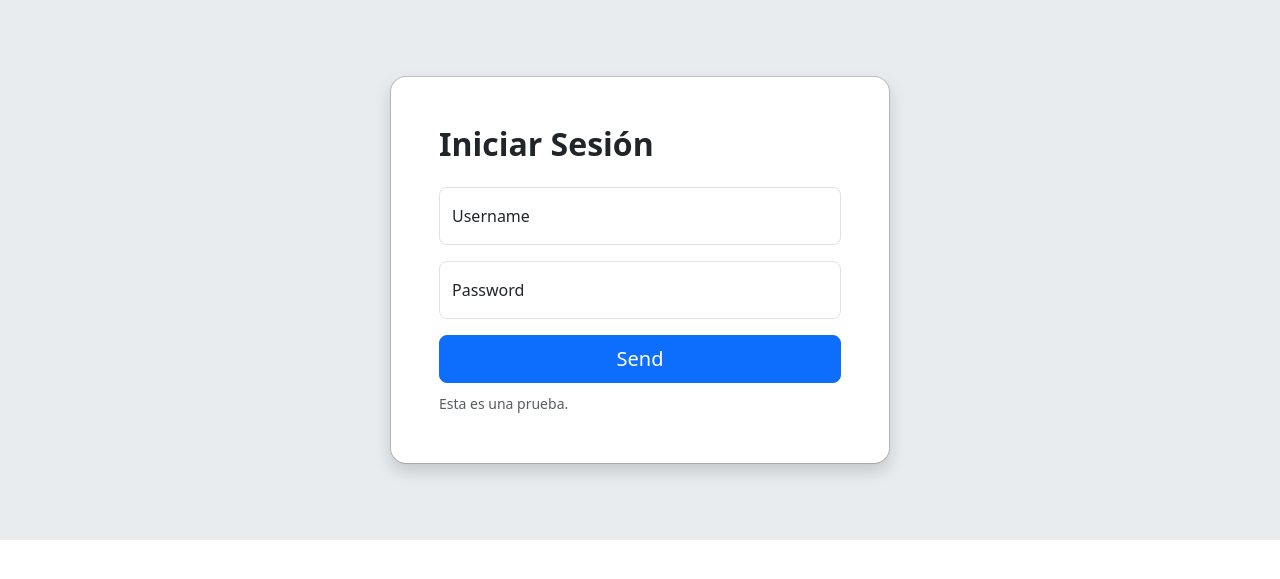
After one commit to edro720189/AprenderProgramacion, a PHP site: page / in a window 1280 px wide. The commit adds this page. Shown: the top 579 px of the page. Run offline with PHP 8.4, Linux system fonts and the light colour scheme; some libraries are stand-ins or nearby versions.

Commit message:
Ejercicio dos

```diff
--- /dev/null
+++ b/practica2/index.php
@@ -0,0 +1,61 @@
+<!doctype html>
+<html lang="en">
+<head>
+  <title>Prueba de Inicio de Sesión</title>
+  <meta charset="utf-8">
+  <meta name="viewport" content="width=device-width, initial-scale=1, shrink-to-fit=no">
+  <link href="https://cdn.jsdelivr.net/npm/bootstrap@5.2.1/dist/css/bootstrap.min.css" rel="stylesheet" integrity="sha384-iYQeCzEYFbKjA/T2uDLTpkwGzCiq6soy8tYaI1GyVh/UjpbCx/TYkiZhlZB6+fzT" crossorigin="anonymous">
+  <link href="assets/dist/css/bootstrap.min.css" rel="stylesheet">
+</head>
+<body>
+<main>
+  <div class="modal modal-sheet position-static d-block bg-body-secondary p-4 py-md-5" tabindex="-1" role="dialog" id="modalSignin">
+  <div class="modal-dialog" role="document">
+    <div class="modal-content rounded-4 shadow">
+      <div class="modal-header p-5 pb-4 border-bottom-0">
+        <h1 class="fw-bold mb-0 fs-2">Iniciar Sesión</h1>
+      </div>
+      <div class="modal-body p-5 pt-0">
+        <form class="" action="procesardatos.php" method="post">
+          <div class="form-floating mb-3">
+            <input type="text" class="form-control rounded-3" id="floatingInput" placeholder="name@example.com" name="username">
+            <label for="floatingInput">Username</label>
+          </div>
+          <div class="form-floating mb-3">
+            <input type="password" class="form-control rounded-3" id="floatingInput" placeholder="name@example.com" name="password">
+            <label for="floatingInput">Password</label>
+        <?php
+            if (isset($_GET['error']) && !empty($_GET['error'])) {
+                echo '<spam class="text-danger">' . $_GET['error'] . '</spam>';
+        }
+        ?>
+            </div>
+          <button class="w-100 mb-2 btn btn-lg rounded-3 btn-primary" type="submit">Send</button>
+          <small class="text-body-secondary">Esta es una prueba.</small>
+        </form>
+      </div>
+    </div>
+  </div>
+</div>
+<script>
+  function togglePassword() {
+    var passwordField = document.getElementById("password");
+    var passwordToggle = document.querySelector(".password-toggle");
+
+    if (passwordField.type === "password") {
+      passwordField.type = "text";
+      passwordToggle.textContent = "Ocultar contraseña";
+    } else {
+      passwordField.type = "password";
+      passwordToggle.textContent = "Mostrar contraseña";
+    }
+  }
+</script>
+</main>
+  <!-- Bootstrap JavaScript Libraries -->
+  <script src="https://cdn.jsdelivr.net/npm/@popperjs/core@2.11.6/dist/umd/popper.min.js" integrity="sha384-oBqDVmMz9ATKxIep9tiCxS/Z9fNfEXiDAYTujMAeBAsjFuCZSmKbSSUnQlmh/jp3" crossorigin="anonymous"></script>
+  <script src="https://cdn.jsdelivr.net/npm/bootstrap@5.2.1/dist/js/bootstrap.min.js" integrity="sha384-7VPbUDkoPSGFnVtYi0QogXtr74QeVeeIs99Qfg5YCF+TidwNdjvaKZX19NZ/e6oz" crossorigin="anonymous"></script>
+
+
+</body>
+</html>
```
Also changed, not shown: css/main.css (deleted, +0 -29 lines), practica2/conexion.php (added, +21 -0 lines), practica2/inicio.php (renamed from practica1.html, +10 -11 lines), practica2/procesardatos.php (added, +27 -0 lines), 1 other file.
